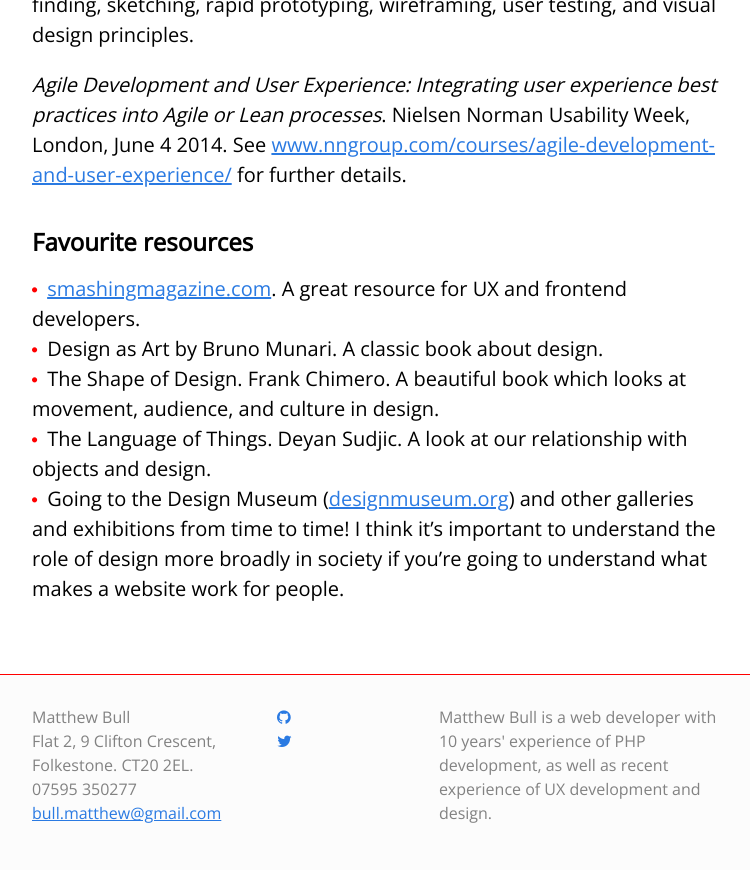
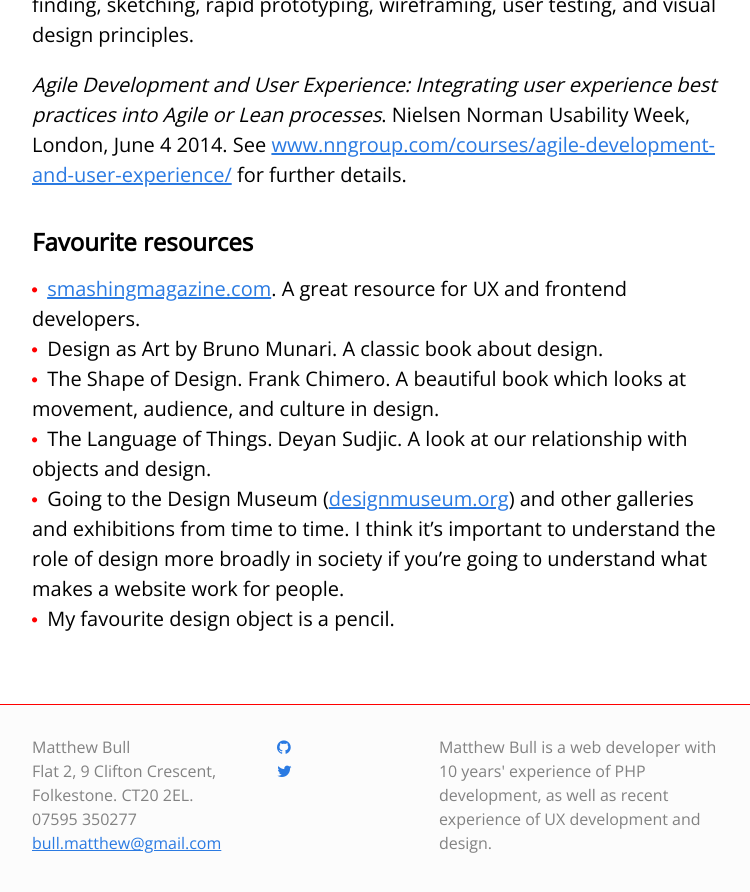
Before and after one commit to matthew-bull/matthew-bull.github.io, a Jekyll site: the page built from about.md, in a window 1280 px wide and 900 px high, scrolled down 2385 px. Shown: the top 892 px of the window, without its empty margins (258-1008 px from the left). Built offline with Jekyll 4.4.1, drawn with Linux system fonts in a browser that asks for light colours; nearby versions of some CDN libraries; before the commit the page ends 3255 px from its top, so only the background shows below that.

Commit message:
text changes

```diff
--- a/about.md
+++ b/about.md
@@ -55,4 +55,5 @@ The ability to **learn from others** in the UX team is something I look forward
 - Design as Art by Bruno Munari. A classic book about design.
 - The Shape of Design. Frank Chimero. A beautiful book which looks at movement, audience, and culture in design.
 - The Language of Things. Deyan Sudjic. A look at our relationship with objects and design.
-- Going to the Design Museum ([designmuseum.org](http://designmuseum.org)) and other galleries and exhibitions from time to time! I think it's important to understand the role of design more broadly in society if you're going to understand what makes a website work for people.
+- Going to the Design Museum ([designmuseum.org](http://designmuseum.org)) and other galleries and exhibitions from time to time. I think it's important to understand the role of design more broadly in society if you're going to understand what makes a website work for people.
+- My favourite design object is a pencil.
```
